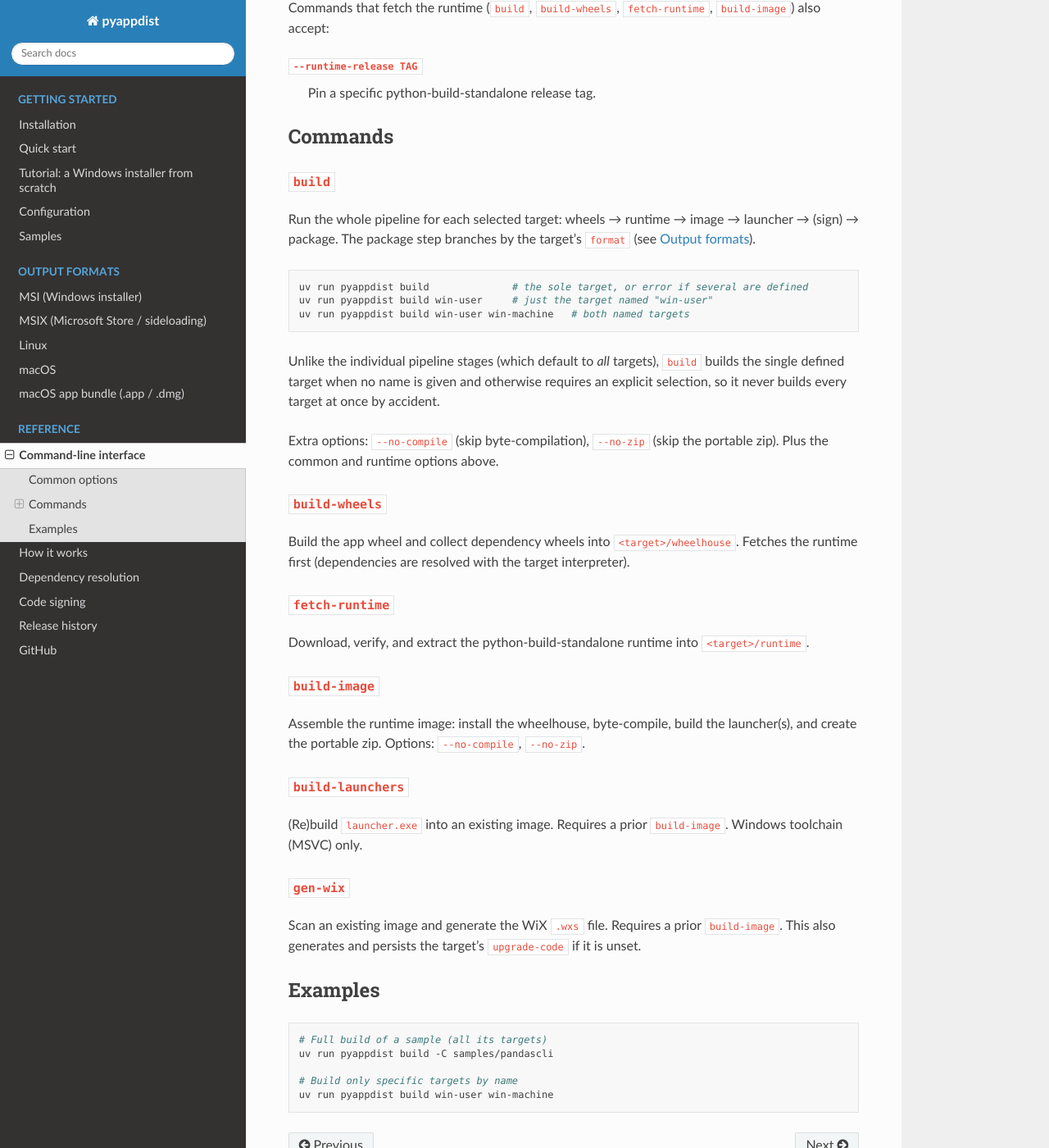
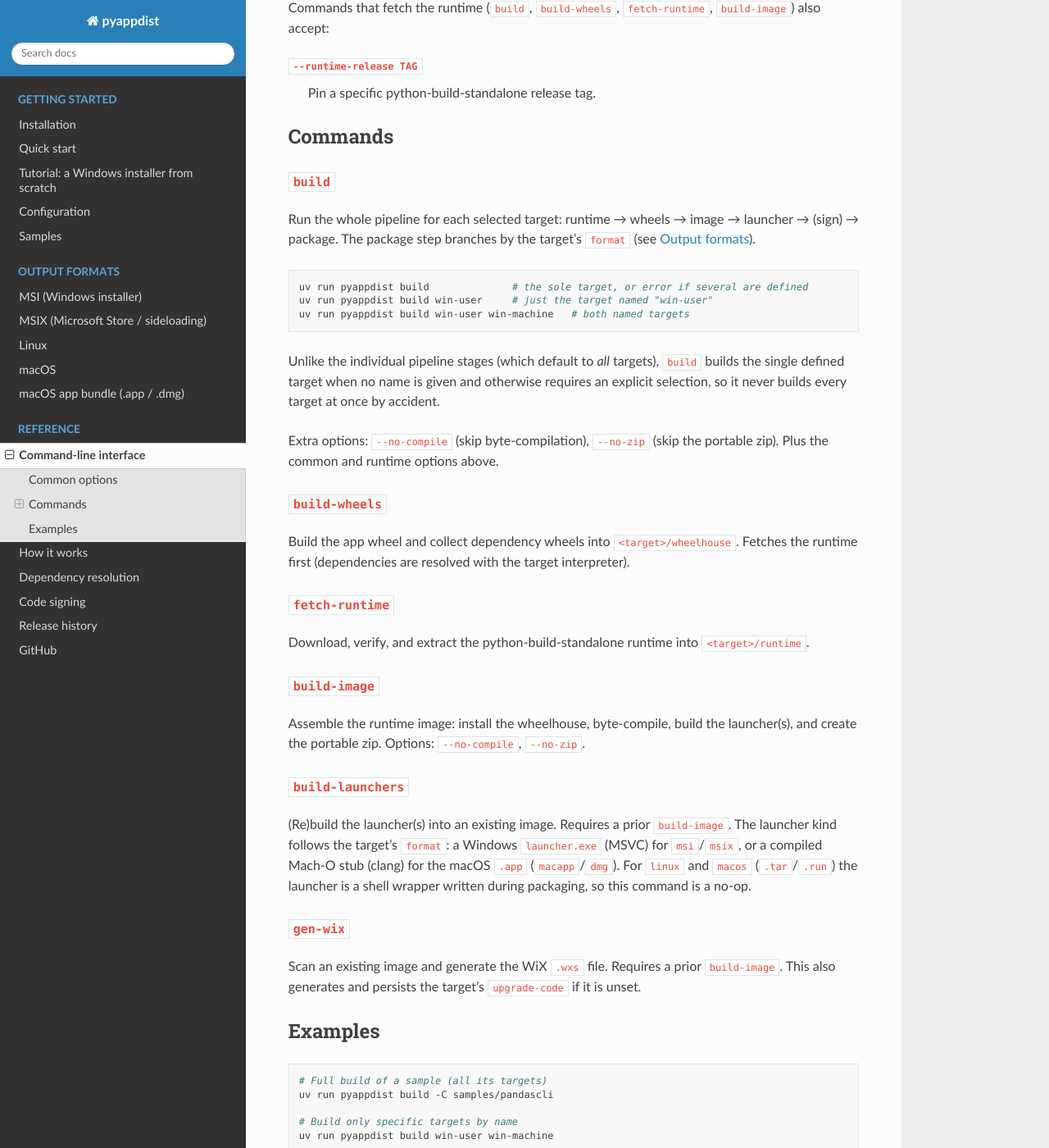
Before and after one commit to atsuoishimoto/pyappdist, a Sphinx documentation site: the page built from docs/cli.rst, in a window 1280 px wide and 1400 px high, scrolled down 770 px. Shown: the whole window at 82% size. Built offline with Sphinx 7.4.7 and the Read the Docs theme 3.1.0, drawn with Linux system fonts in a browser that asks for light colours.

Commit message:
docs: fix stale launcher, pipeline, and output-path claims
- index.rst: macOS .app uses a compiled Mach-O stub, not a shell wrapper
  (only Linux and macOS .tar/.run use shell wrappers).
- cli.rst: build pipeline order is runtime -> wheels (not wheels -> runtime);
  build-launchers is not MSVC-only, it also builds the macOS .app clang stub
  and is a no-op for posix shell-wrapper formats.
- samples.rst: only the packages land under appdist/<target>/; build
  intermediates (runtime, wheelhouse, image) live under .appdist-build/.

```diff
--- a/docs/cli.rst
+++ b/docs/cli.rst
@@ -41,7 +41,7 @@ Commands
 ``build``
 ~~~~~~~~~
 
-Run the whole pipeline for each selected target: wheels → runtime → image →
+Run the whole pipeline for each selected target: runtime → wheels → image →
 launcher → (sign) → package. The package step branches by the target's ``format``
 (see :ref:`Output formats <config-formats>`).
 
@@ -80,8 +80,12 @@ launcher(s), and create the portable zip. Options: ``--no-compile``,
 ``build-launchers``
 ~~~~~~~~~~~~~~~~~~~
 
-(Re)build ``launcher.exe`` into an existing image. Requires a prior
-``build-image``. Windows toolchain (MSVC) only.
+(Re)build the launcher(s) into an existing image. Requires a prior
+``build-image``. The launcher kind follows the target's ``format``: a Windows
+``launcher.exe`` (MSVC) for ``msi``/``msix``, or a compiled Mach-O stub (clang)
+for the macOS ``.app`` (``macapp``/``dmg``). For ``linux`` and ``macos``
+(``.tar``/``.run``) the launcher is a shell wrapper written during packaging, so
+this command is a no-op.
 
 ``gen-wix``
 ~~~~~~~~~~~
--- a/docs/index.rst
+++ b/docs/index.rst
@@ -57,8 +57,9 @@ break and needs manual patching. pyappdist skips all of that:
 
 On Windows the launcher is a tiny C stub that starts the bundled ``python.exe`` /
 ``pythonw.exe`` as a subprocess, so there is no ``pythonXX.dll`` embedding and no
-C-API version risk — the stub never changes when the Python version does. On
-Linux/macOS the launcher is a relocatable shell wrapper. See :doc:`how-it-works`.
+C-API version risk — the stub never changes when the Python version does. The macOS
+``.app`` uses an equivalent compiled Mach-O stub; Linux and the macOS ``.tar``/``.run``
+use a relocatable shell wrapper. See :doc:`how-it-works`.
 
 .. toctree::
    :maxdepth: 2
--- a/docs/samples.rst
+++ b/docs/samples.rst
@@ -15,8 +15,9 @@ To build one, run ``pyappdist build`` (or a specific target) from its directory:
    cd samples/helloworld
    uv run pyappdist build windows      # build just the Windows MSI target
 
-The image, portable archive, and installer land under
-``samples/<name>/appdist/<target>/``.
+The shippable packages (installer and portable archive) land under
+``samples/<name>/appdist/<target>/``; build intermediates (runtime, wheelhouse,
+image) live separately under ``samples/<name>/.appdist-build/<target>/``.
 
 CLI samples
 -----------
```
